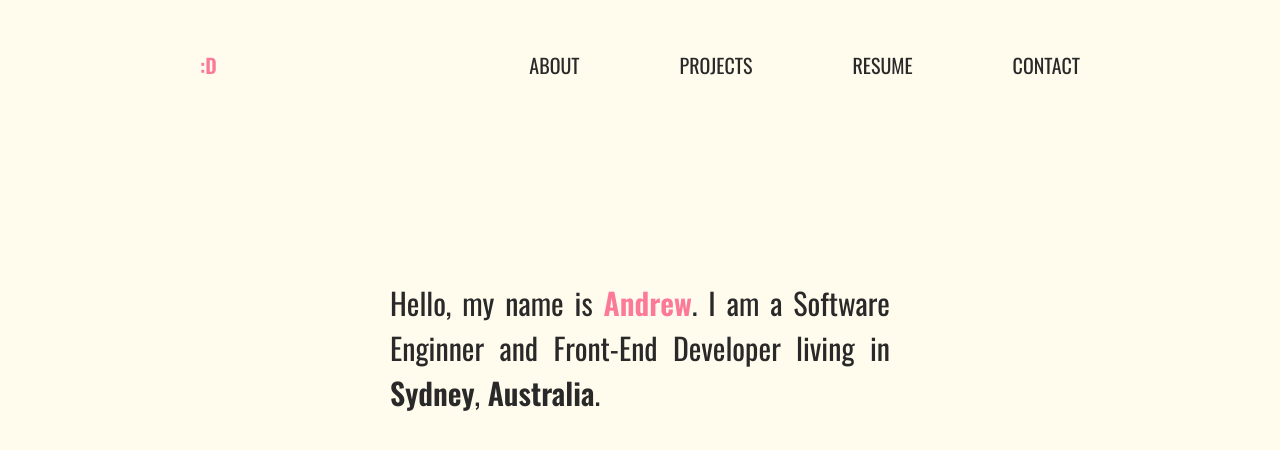
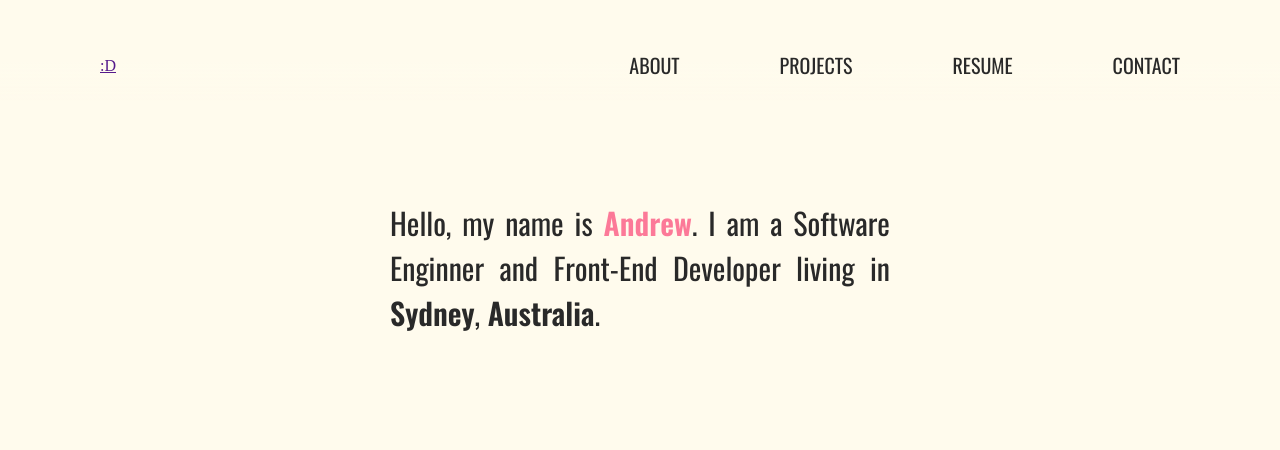
Before and after one commit to hello-andrew-yan/hello-andrew-yan.github.io-archive, a React (Vite) app: page / in a window 1280 px wide. Shown: the top 450 px of the page. Built offline with nearby package versions, Linux system fonts and the light colour scheme.

Commit message:
Made the navigation bar fixed with a gradient.

```diff
--- a/src/components/navigation/Navigation.css
+++ b/src/components/navigation/Navigation.css
@@ -1,33 +1,56 @@
-.navigation-container {
-    margin: 0;
-    margin-left: 200px;
-    margin-right: 200px;
-    padding: 0;
+.navigation-bar {
+    position: fixed;
     display: flex;
+    box-sizing: border-box;
+    justify-content: space-between;
+    /* Ensures the all items are vertically align. */
     align-items: center;
-    justify-content: flex-end;
-    gap: 100px;
+    background: linear-gradient(to bottom, #FFFBED 60%, transparent 100%);
+    /* Ensure the navbar is above other content */
+    z-index: 1000;
+    padding: 20px 100px 20px 100px;
+    width: 100%;
 }
 
-.navigation-container li {
+.navigation-menu {
+    display: flex;
+    flex-direction: row;
+    gap: 100px;
+    padding: 0;
+    margin: 0;
+}
+
+.navigation-menu li {
     list-style: none;
     font-family: "Oswald";
     font-weight: 400;
     font-size: 20px;
-    margin-top: 0;
     opacity: 0%;
     animation: navigation-ease .5s ease-in forwards;
 }
 
-.logo {
-    opacity: 100% !important;
-    margin-top: 50px !important;
-    margin-right: auto;
+.navigation-menu a {
+    text-decoration: none;
+    color: #292929;
+
 }
 
-.navigation-container a {
-    text-decoration: none;
-    color: #292929;
+.navigation-menu a::after {
+    content: "";
+    display: block;
+    width: 100%;
+    height: 2px;
+    background: #000;
+    transition: transform 0.2s ease-in-out;
+    transform: scale(0);
+}
+
+.navigation-menu a:hover::after{
+    transform: scale(1);
+}
+
+.logo {
+    margin-top: 30px;
 }
 
 .about {
@@ -43,8 +66,6 @@
     animation-delay: 0.6s !important;;
 }
 
-
-
 @keyframes navigation-ease {
     from {
         opacity: 0%;
@@ -52,6 +73,6 @@
     }
     to {
         opacity: 100%;
-        margin-top: 50px;
+        margin-top: 30px;
     }
 }
--- a/src/components/navigation/Navigation.tsx
+++ b/src/components/navigation/Navigation.tsx
@@ -3,21 +3,19 @@ import '../../index.css'
 
 export default function Navigation() {
     return (
-        <nav>
-            <ul className="navigation-container">
-                <li className="logo">
-                    <a href="" className="bold pink">:D</a>
-                </li>
-                <li className="about">
+        <nav className="navigation-bar">
+            <a href="" className="logo">:D</a>
+            <ul className="navigation-menu">
+                <li className="navigation-element about">
                     <a href="">ABOUT</a>
                 </li>
-                <li className="projects">
+                <li className="navigation-element projects">
                     <a href="">PROJECTS</a>
                 </li>
-                <li className="resume">
+                <li className="navigation-element resume">
                     <a href="">RESUME</a>
                 </li>
-                <li className="contact">
+                <li className="navigation-element contact">
                     <a href="">CONTACT</a>
                 </li>
             </ul>
--- /dev/null
+++ b/src/components/section/Section.css
@@ -0,0 +1,3 @@
+.section-container {
+    height: 500px;
+}
--- /dev/null
+++ b/src/components/section/Section.tsx
@@ -0,0 +1,9 @@
+import './Section.css'
+
+export default function Section() {
+    return (
+        <div className="section-container">
+
+        </div>
+    )
+}
--- a/src/components/title/Title.css
+++ b/src/components/title/Title.css
@@ -1,6 +1,5 @@
 .title-container {
     width: 500px;
-    animation: title-ease 1s ease-in-out forwards;
 }
 
 .title-container h2 {
@@ -10,16 +9,4 @@
     margin: 0;
     font-size: 30px;
     color: #292929;
-    /* text-shadow: 0px 150px 10px #cecabe; */
 }
-
-@keyframes title-ease {
-    from {
-        margin-top: 100px;
-        opacity: 0%;
-    }
-    to {
-        margin-top: 200px;
-        opacity: 100%;
-    }
-}
--- a/src/index.css
+++ b/src/index.css
@@ -7,6 +7,8 @@ body {
     display: flex;
     flex-direction: row;
     justify-content: center;
+    width: 100%;
+    animation: title-ease 1s ease-in-out forwards;
 }
 
 .bold {
@@ -16,3 +18,15 @@ body {
 .pink {
     color: #FC7998 !important;
 }
+
+
+@keyframes title-ease {
+    from {
+        padding-top: 100px;
+        opacity: 0%;
+    }
+    to {
+        padding-top: 200px;
+        opacity: 100%;
+    }
+}
--- a/src/index.tsx
+++ b/src/index.tsx
@@ -1,6 +1,7 @@
 import React from 'react'
 import ReactDOM from 'react-dom/client'
 import Title from './components/title/Title.tsx'
+import Section from './components/section/Section.tsx'
 import './index.css'
 import Navigation from './components/navigation/Navigation.tsx'
 
@@ -8,5 +9,9 @@ ReactDOM.createRoot(document.getElementById('root')!).render(
   <React.StrictMode>
     <Navigation/>
     <div className="title-main"><Title/></div>
+    <Section/>
+    <Section/>
+    <Section/>
+    <Section/>
   </React.StrictMode>
 )
--- a/vite.config.ts
+++ b/vite.config.ts
@@ -3,6 +3,6 @@ import react from '@vitejs/plugin-react'
 
 // https://vitejs.dev/config/
 export default defineConfig({
-  base: "https://github.com/hello-andrew-yan/hello-andrew-yan.github.io",
+  base: "./",
   plugins: [react()],
 })
```
Also changed, not shown: src/components/image/Image.css (added), src/components/image/Image.tsx (added), 1 other file (tests, documents, lock files or other folders).
